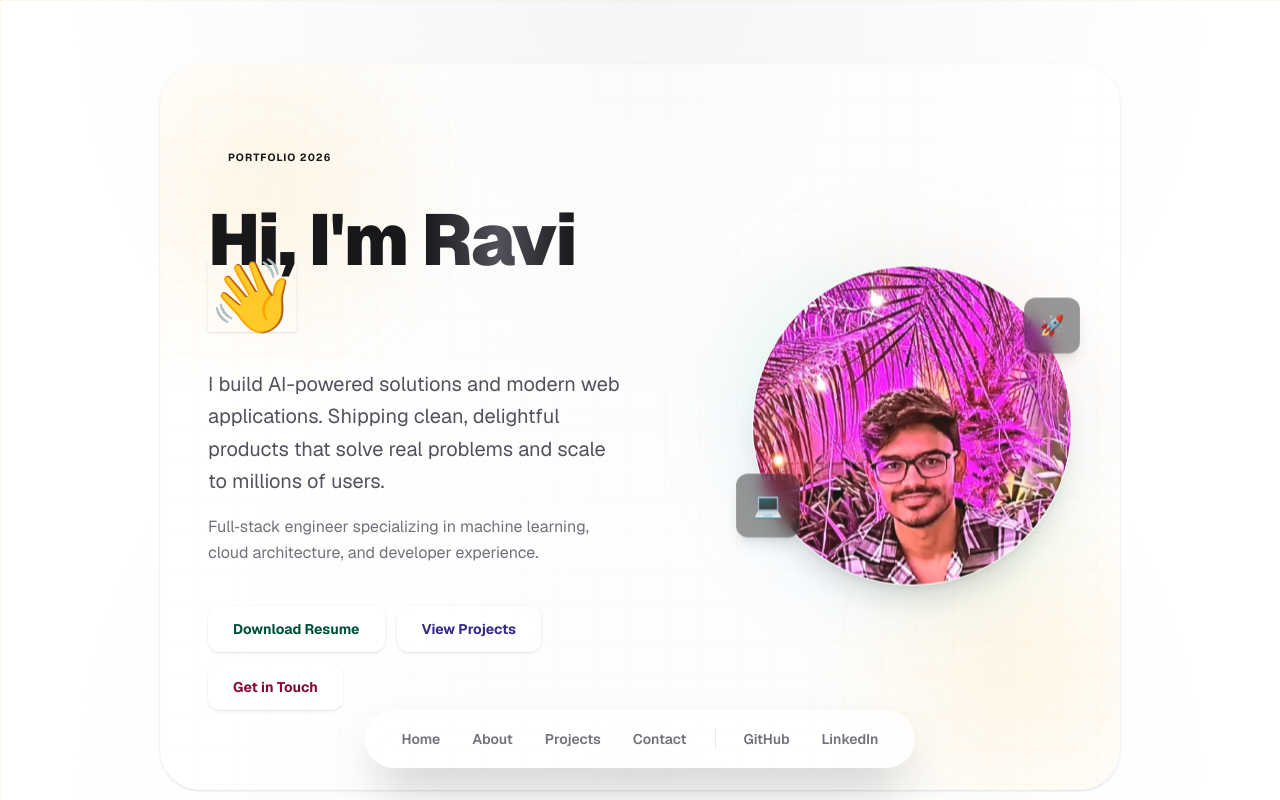
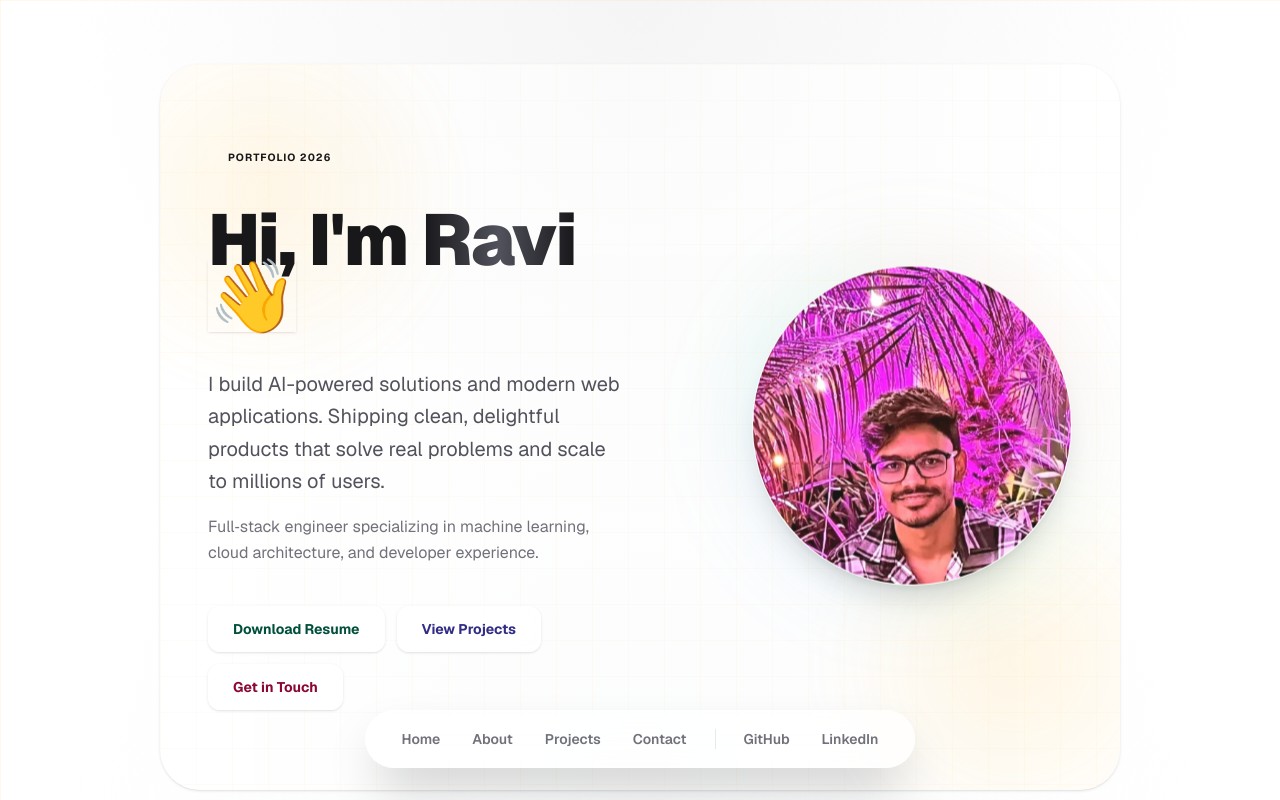
Before and after one commit to RAVIYADAV6522/ravi-portfolio, a Next.js app: page / in a window 1280 px wide. Shown: the top 800 px of the page. Built offline with nearby package versions, Linux system fonts and the light colour scheme.

Commit message:
remved icon

```diff
--- a/src/components/HeroSection.tsx
+++ b/src/components/HeroSection.tsx
@@ -76,13 +76,7 @@ export function HeroSection() {
                 />
               </div>
 
-              {/* Decorative floating badges */}
-              <div className="glass glass-dark absolute -right-2 top-8 flex h-14 w-14 items-center justify-center rounded-xl shadow-lg">
-                <span className="text-xl">🚀</span>
-              </div>
-              <div className="glass glass-dark absolute -left-4 bottom-12 flex h-16 w-16 items-center justify-center rounded-xl shadow-lg">
-                <span className="text-2xl">💻</span>
-              </div>
+
             </div>
           </div>
         </div>
```
